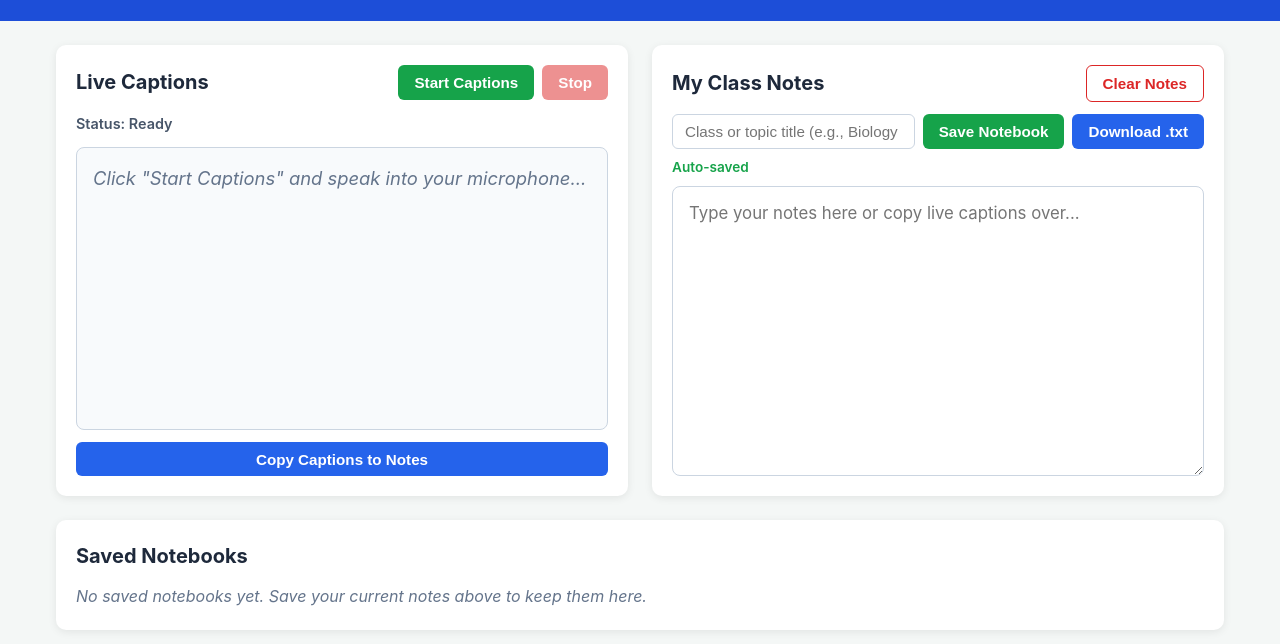
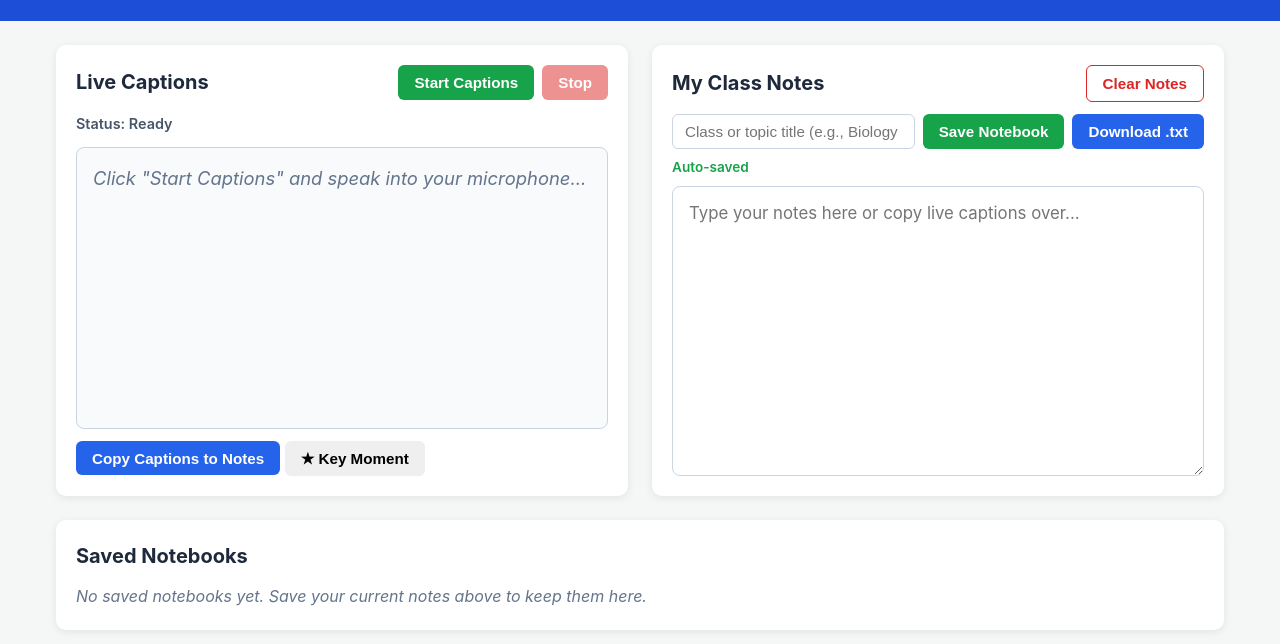
Before and after one commit to jonah1521/Live-Caption, a plain HTML site: page index.html in a window 1280 px wide. Shown: the part 100-744 px from the top of the page. Drawn offline with Linux system fonts and the light colour scheme.

Commit message:
Refactor caption button layout in index.html

```diff
--- a/index.html
+++ b/index.html
@@ -30,7 +30,10 @@
             <p class="placeholder">Click "Start Captions" and speak into your microphone...</p>
         </div>
 
-        <button id="copy-caption-btn" class="btn secondary">Copy Captions to Notes</button>
+        <div class="caption-actions">
+            <button id="copy-caption-btn" class="btn secondary">Copy Captions to Notes</button>
+            <button id="highlight-btn" class="btn highlight">★ Key Moment</button>
+        </div>
     </section>
 
     <!-- Notes Section (Right/Bottom) -->
```
